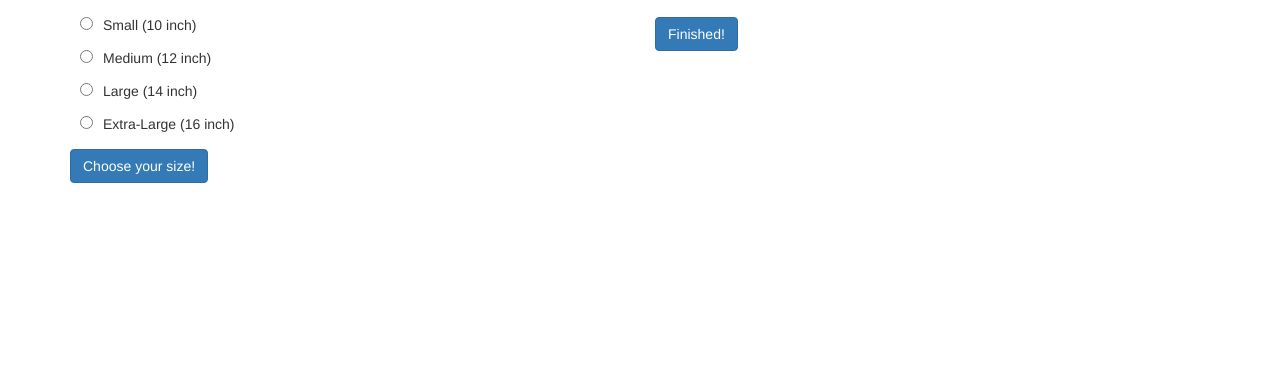
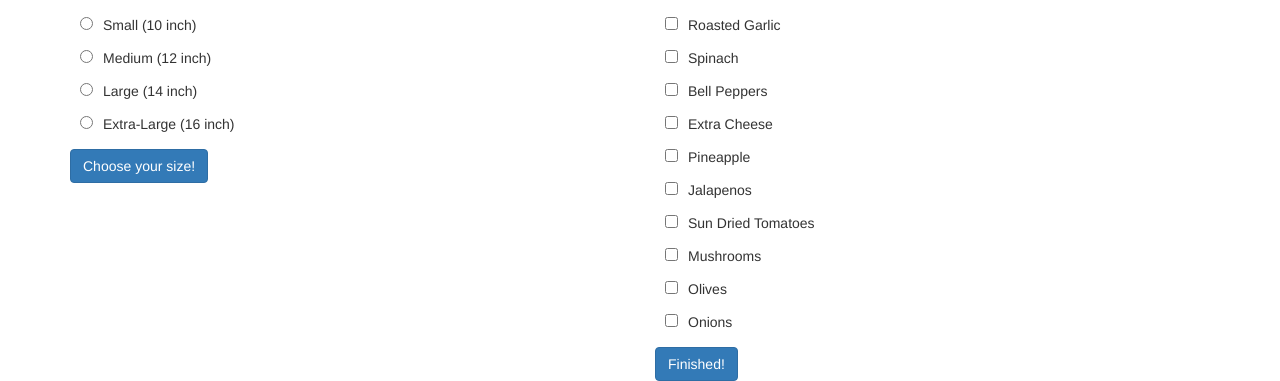
Before and after one commit to cassiemusolf/pizza, a plain HTML site: page index.html in a window 1280 px wide. Shown: the part 560-941 px from the top of the page. Before the commit the page ends 800 px from the top, so only its background shows below. Drawn offline with nearby package versions, Linux system fonts and the light colour scheme.

Commit message:
add checkboxes for pizza toppings

```diff
--- a/css/styles.css
+++ b/css/styles.css
@@ -3,7 +3,7 @@
   text-align: center;
 }
 
-input[type="radio"] {
+input[type="radio"], input[type="checkbox"] {
   margin: 10px 10px 10px 10px;
 }
 
--- a/index.html
+++ b/index.html
@@ -13,8 +13,8 @@
     <div class="jumbotron">
       <h1>Cassie's Pizza Delivery</h1>
     </div>
-    <div class = "customerInfo row">
-      <form id = "createPizza">
+    <form id = "getInformation">
+      <div class = "customerInfo row">
         <div class="col-md-6">
           <div class="form-group">
             <label for="customerName">Please Enter Your Name:</label>
@@ -32,6 +32,8 @@
           <button type=submit name=button class="btn btn-primary">Submit!</button>
         </div>
       </div>
+    </form>
+    <form id= "createPizza">
       <div class="buildPizza row">
         <div class="pizzaSize col-md-6">
           <h2>Choose a Pizza Size:</h2>
@@ -44,6 +46,16 @@
         </div>
         <div class="pizzaToppings col-md-6">
           <h2>Choose Your Pizza Toppings: ($1.00 each)</h2>
+          <input type="checkbox" name="toppings" value="garlic">Roasted Garlic<br>
+          <input type="checkbox" name="toppings" value="spinach">Spinach<br>
+          <input type="checkbox" name="toppings" value="bell peppers">Bell Peppers<br>
+          <input type="checkbox" name="toppings" value="extra cheese">Extra Cheese<br>
+          <input type="checkbox" name="toppings" value="pineapple">Pineapple<br>
+          <input type="checkbox" name="toppings" value="jalapenos">Jalapenos<br>
+          <input type="checkbox" name="toppings" value="tomatoes">Sun Dried Tomatoes<br>
+          <input type="checkbox" name="toppings" value="mushrooms">Mushrooms<br>
+          <input type="checkbox" name="toppings" value="olives">Olives<br>
+          <input type="checkbox" name="toppings" value="onions">Onions<br>
           <button type="submit" name="button" class="btn btn-primary">Finished!</button>
         </div>
       </div>
--- a/js/scripts.js
+++ b/js/scripts.js
@@ -17,9 +17,13 @@ Pizza.prototype.price = function() {
 //front-end logic
 
 $(document).ready(function(){
+  $("form#createPizza").submit(function(event){
+    event.preventDefault();
   var pizzaOne = new Pizza();
   var pizzaTwo = new Pizza();
-});
 
 var inputtedPizzaSize = $ ("input#")
 var inputtedPizzaToppings = $
+
+})
+});
```
